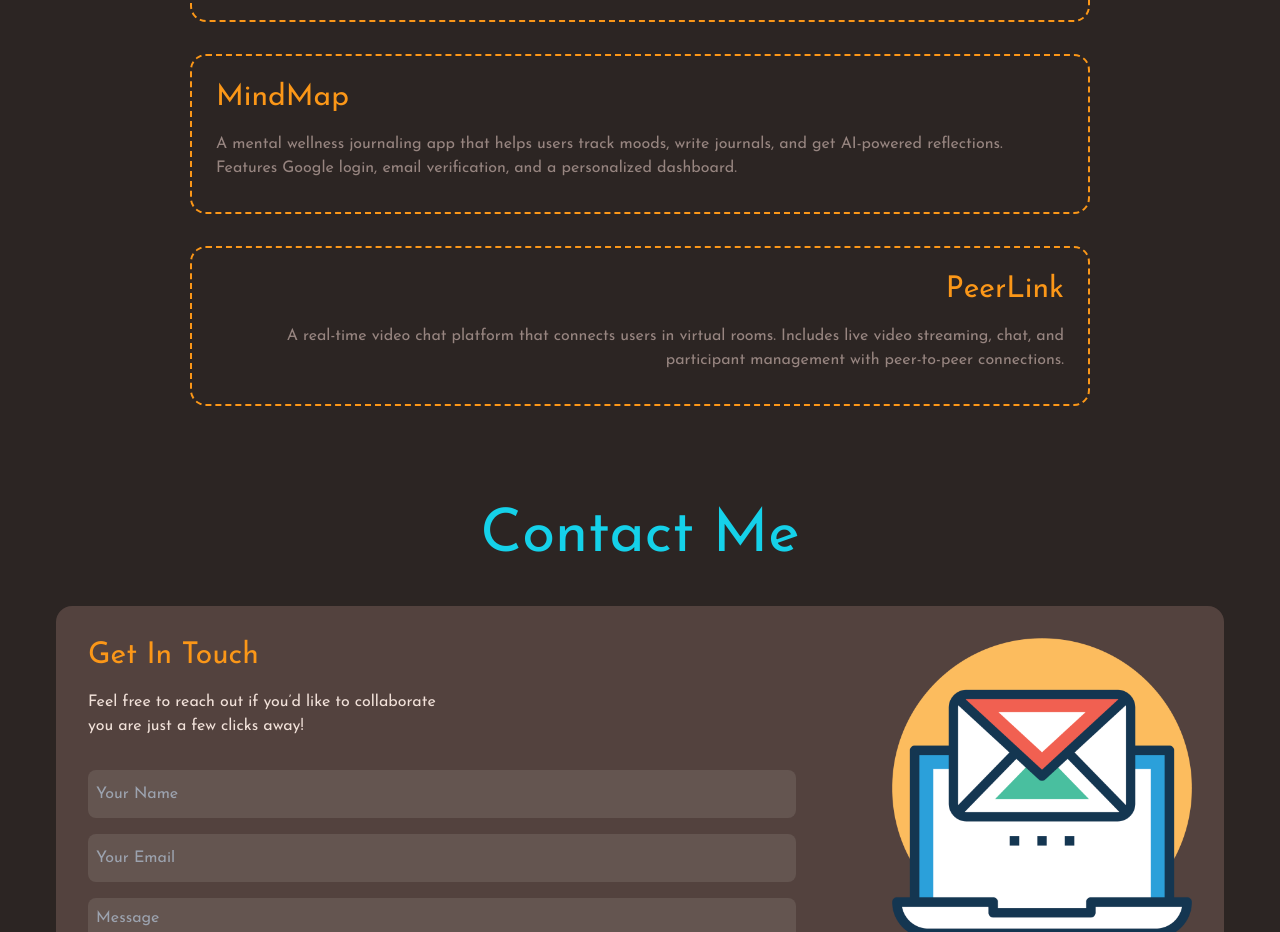
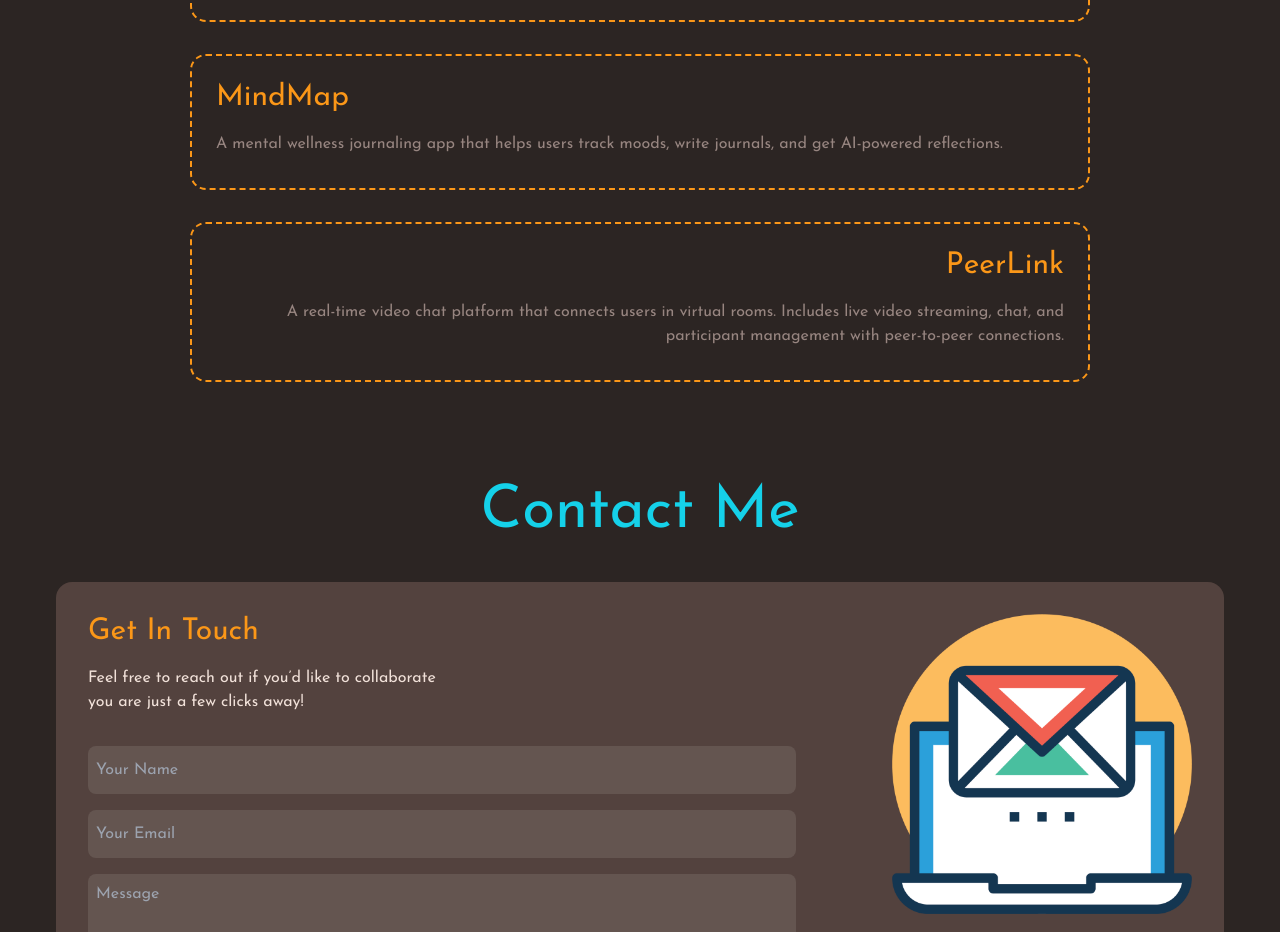
Before and after one commit to awais-ahmad01/awais_portfolio, a React (Vite) app: page / in a window 1280 px wide. Shown: the part 2920-3852 px from the top of the page. Built offline with nearby package versions, Linux system fonts and the light colour scheme.

Commit message:
Updated..

```diff
--- a/src/components/projectsSection/ProjectsMain.jsx
+++ b/src/components/projectsSection/ProjectsMain.jsx
@@ -14,7 +14,7 @@ const projects = [
   {
     name: "MindMap",
 
-    description: "A mental wellness journaling app that helps users track moods, write journals, and get AI-powered reflections. Features Google login, email verification, and a personalized dashboard.",
+    description: "A mental wellness journaling app that helps users track moods, write journals, and get AI-powered reflections.",
     link: "https://mind-map-puce-mu.vercel.app",
     align: "left"
   },
```
